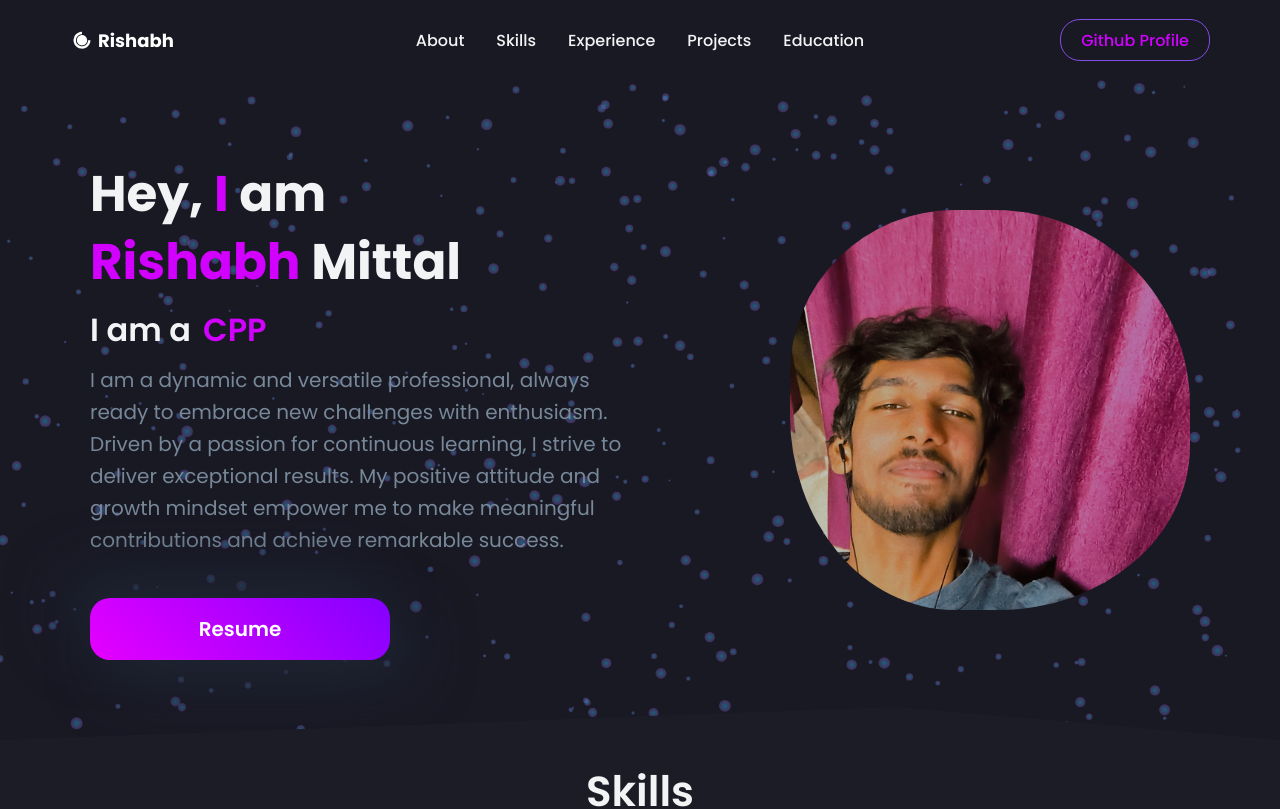
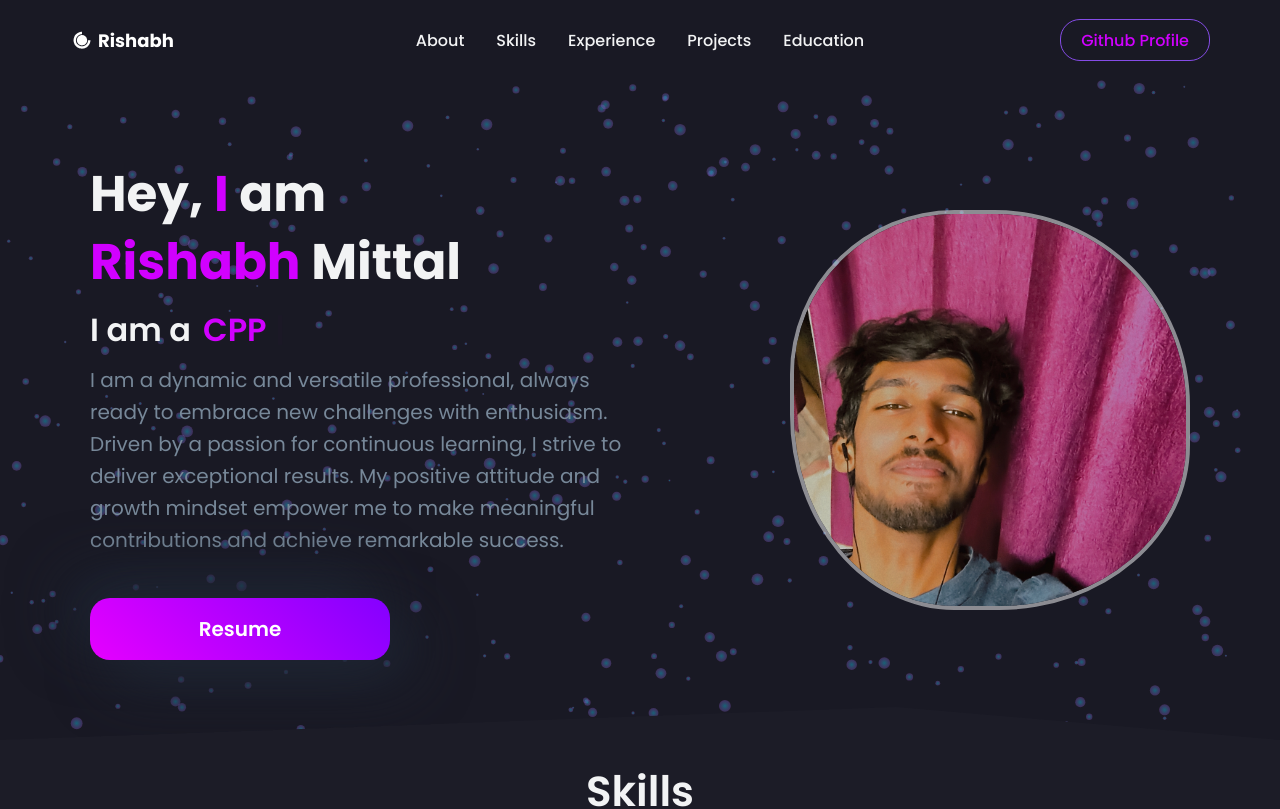
Before and after one commit to RishabhhMittall/Portfolio-rishabh, a React (Create React App) app: page / in a window 1280 px wide. Shown: the top 809 px of the page. Built offline with nearby package versions, Linux system fonts and the light colour scheme.

Commit message:
border changes

```diff
--- a/src/App.js
+++ b/src/App.js
@@ -5,14 +5,12 @@ import Navbar from "./components/Navbar";
 import './App.css';
 import { Route, BrowserRouter as Router, Routes } from 'react-router-dom';
 import HeroSection from "./components/HeroSection";
-// import About from "./components/About";
 import Skills from "./components/Skills";
 import Projects from "./components/Projects";
 import Contact from "./components/Contact";
 import Footer from "./components/Footer";
 import Experience from "./components/Experience";
 import Education from "./components/Education";
-// import ProjectDetails from "./components/ProjectDetails";
 import styled from "styled-components";
 import Resume from "./components/HeroSection/resume.jsx";
 
@@ -48,9 +46,6 @@ function App() {
             <Contact />
           </Wrapper>
           <Footer />
-          {/* {openModal.state &&
-            <ProjectDetails openModal={openModal} setOpenModal={setOpenModal} />
-          } */}
         </Body>
       </Router>
     </ThemeProvider>
--- a/src/components/HeroSection/HeroStyle.js
+++ b/src/components/HeroSection/HeroStyle.js
@@ -94,6 +94,7 @@ export const HeroRightContainer = styled.div`
 `;
 
 const waterWave = keyframes`
+
   0% {
     border-radius: 50% 40% 30% 50%/50% 40% 50% 40%;
   }
@@ -114,6 +115,7 @@ export const Img = styled.img`
   max-height: 400px;
   // border-radius: 50%;
   object-fit: cover;
+  border:4px solid rgba(255,255,255,0.5);
   animation: ${waterWave} 5s ease-in-out infinite;
 
   @media (max-width: 768px) {
```
